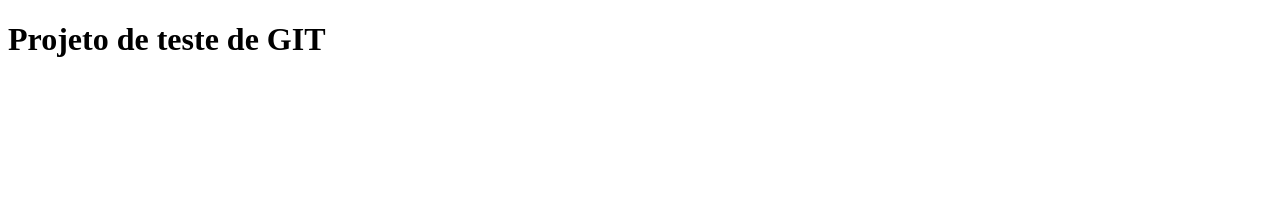
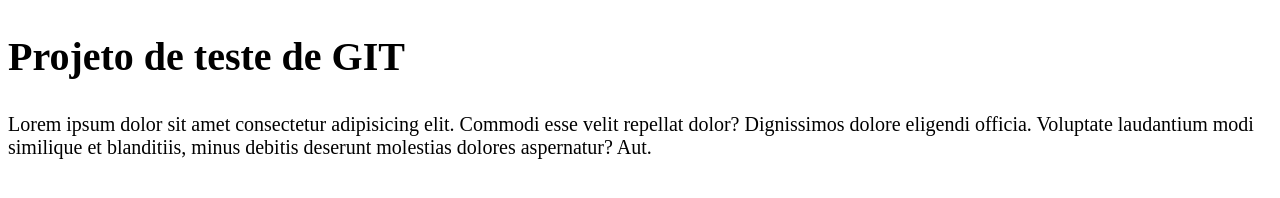
Before and after one commit to VictorIniesto/new-repo, a plain HTML site: page index.html in a window 1280 px wide. Drawn offline with Linux system fonts and the light colour scheme.

Commit message:
insere paragrafo

```diff
--- a/index.html
+++ b/index.html
@@ -3,9 +3,21 @@
   <head>
     <meta charset="UTF-8" />
     <meta name="viewport" content="width=device-width, initial-scale=1.0" />
+    <link rel="stylesheet" href="styles.css" />
     <title>Document</title>
   </head>
   <body>
-    <h1 class="header">Projeto de teste de GIT</h1>
+    <main>
+      <section>
+        <h1 class="header">Projeto de teste de GIT</h1>
+        <p class="paragraph">
+          Lorem ipsum dolor sit amet consectetur adipisicing elit. Commodi esse
+          velit repellat dolor? Dignissimos dolore eligendi officia. Voluptate
+          laudantium modi similique et blanditiis, minus debitis deserunt
+          molestias dolores aspernatur? Aut.
+        </p>
+      </section>
+    </main>
+    <footer></footer>
   </body>
 </html>
--- a/styles.css
+++ b/styles.css
@@ -1,3 +1,7 @@
 .header {
-  font-size: 30px;
+  font-size: 40px;
 }
+
+.paragraph {
+  font-size: 20px;
+}
```
